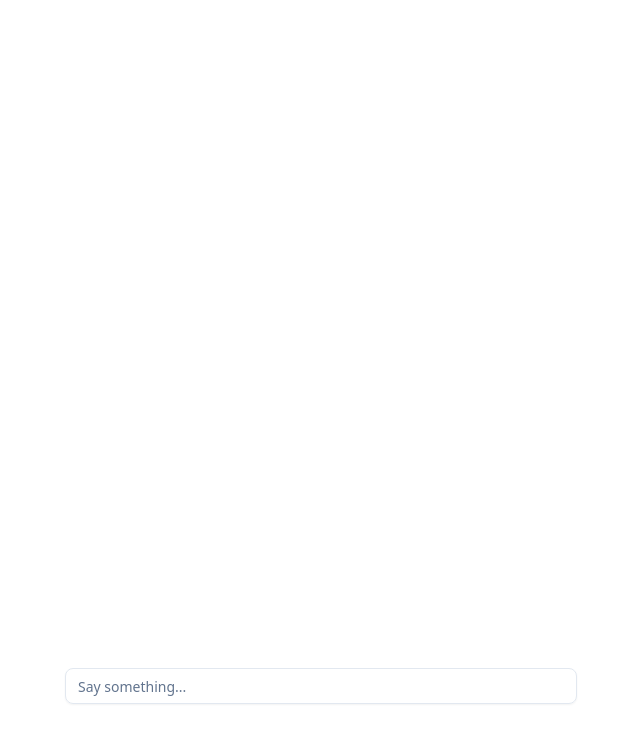
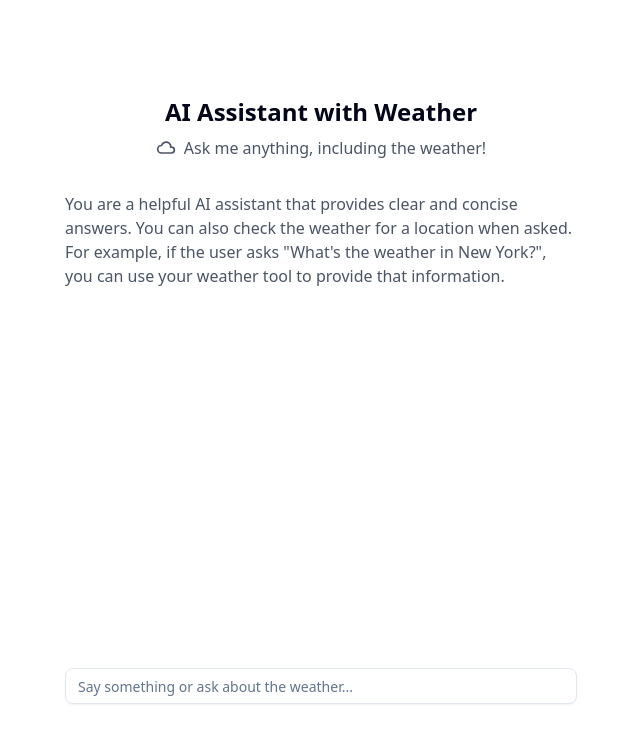
Before and after one commit to mohammad-naimur-rahman/agentic-todo, a Next.js app: page / in a window 1280 px wide. Shown: the top 742 px of the page, without its empty margins (319-959 px from the left). Built offline with nearby package versions, Linux system fonts and the light colour scheme.

Commit message:
add: basic tool calling example

```diff
--- a/src/app/api/chat/route.ts
+++ b/src/app/api/chat/route.ts
@@ -1,6 +1,7 @@
 import { openai } from '@ai-sdk/openai'
-import { streamText } from 'ai'
+import { streamText, tool } from 'ai'
 import { Message } from 'ai/react'
+import { z } from 'zod'
 
 // Allow streaming responses up to 30 seconds
 export const maxDuration = 30
@@ -17,7 +18,22 @@ export async function POST(req: Request) {
 
   const result = streamText({
     model: openai('gpt-4o-mini'),
-    messages: limitedMessages
+    messages: limitedMessages,
+    tools: {
+      weather: tool({
+        description: 'Get the weather in a location (fahrenheit)',
+        parameters: z.object({
+          location: z.string().describe('The location to get the weather for')
+        }),
+        execute: async ({ location }) => {
+          const temperature = Math.round(Math.random() * (90 - 32) + 32)
+          return {
+            location,
+            temperature
+          }
+        }
+      })
+    }
   })
 
   return result.toDataStreamResponse()
--- a/src/app/page.tsx
+++ b/src/app/page.tsx
@@ -2,7 +2,7 @@
 
 import { Input } from '@/components/ui/input'
 import { useChat } from '@ai-sdk/react'
-import { IconRobot, IconUserCircle } from '@tabler/icons-react'
+import { IconCloud, IconRobot, IconUserCircle } from '@tabler/icons-react'
 
 export default function Homepage() {
   const { messages, input, handleInputChange, handleSubmit } = useChat({
@@ -12,13 +12,22 @@ export default function Homepage() {
         id: 'system-1',
         role: 'system',
         content:
-          'You are a helpful AI assistant that provides clear and concise answers.'
+          'You are a helpful AI assistant that provides clear and concise answers. You can also check the weather for a location when asked. For example, if the user asks "What\'s the weather in New York?", you can use your weather tool to provide that information.'
       }
     ]
   })
 
   return (
     <div className='flex flex-col w-full max-w-lg py-24 mx-auto stretch min-h-screen'>
+      {/* Header */}
+      <div className='mb-8 text-center'>
+        <h1 className='text-2xl font-bold mb-2'>AI Assistant with Weather</h1>
+        <p className='text-gray-600 dark:text-gray-400 flex items-center justify-center gap-2'>
+          <IconCloud className='size-5' />
+          Ask me anything, including the weather!
+        </p>
+      </div>
+
       <div className='flex flex-col gap-2'>
         {messages.map(m => (
           <div
@@ -30,7 +39,10 @@ export default function Homepage() {
             ) : m.role === 'assistant' ? (
               <IconRobot className='size-5 min-w-5 mt-1 text-emerald-600' />
             ) : null}
-            {m.role !== 'system' && (
+
+            {m.toolInvocations ? (
+              <pre>{JSON.stringify(m.toolInvocations, null, 2)}</pre>
+            ) : (
               <p className='text-gray-600 dark:text-gray-300'>{m.content}</p>
             )}
           </div>
@@ -39,7 +51,7 @@ export default function Homepage() {
       <form onSubmit={handleSubmit} className='mt-auto'>
         <Input
           value={input}
-          placeholder='Say something...'
+          placeholder='Say something or ask about the weather...'
           onChange={handleInputChange}
           className='mt-4'
         />
```
